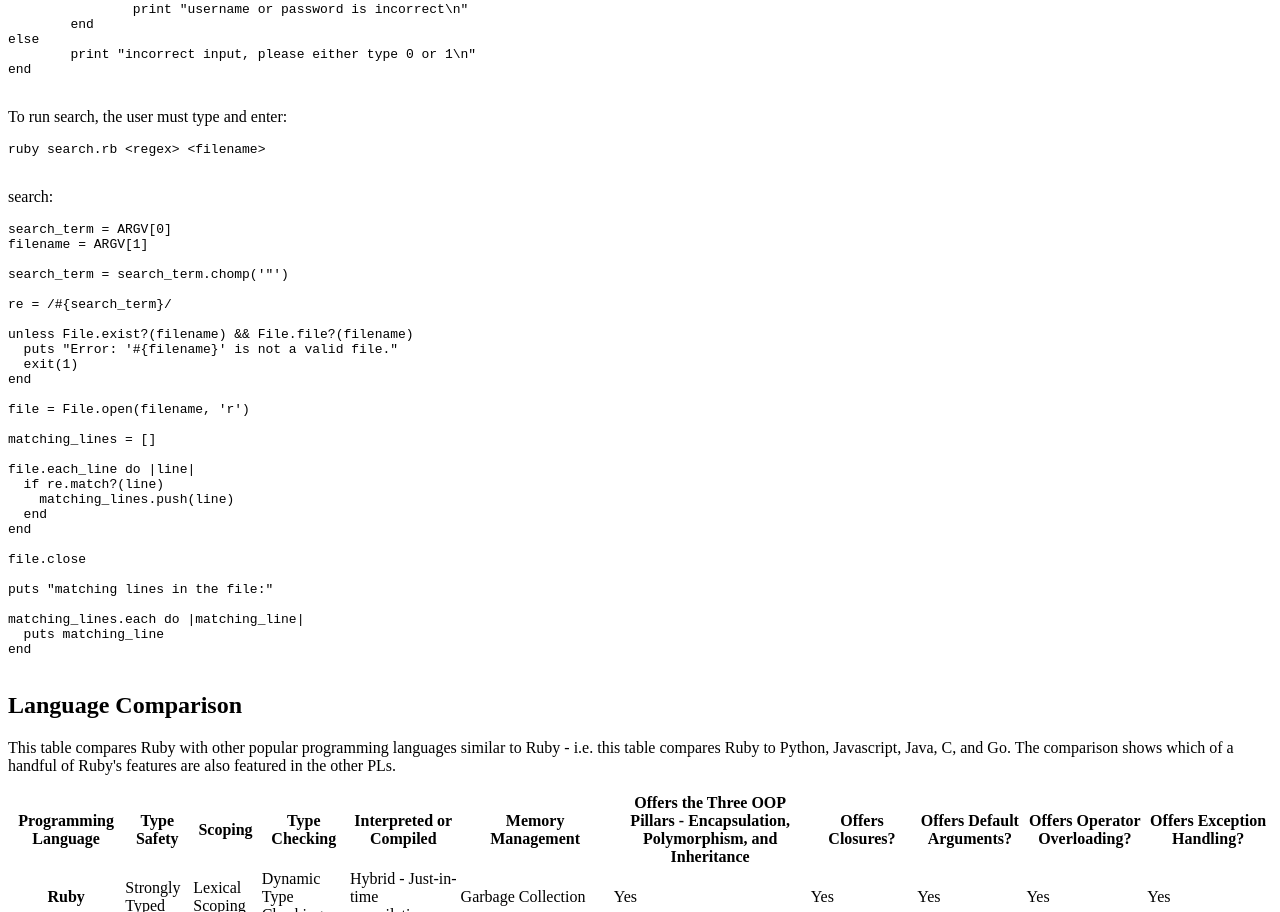
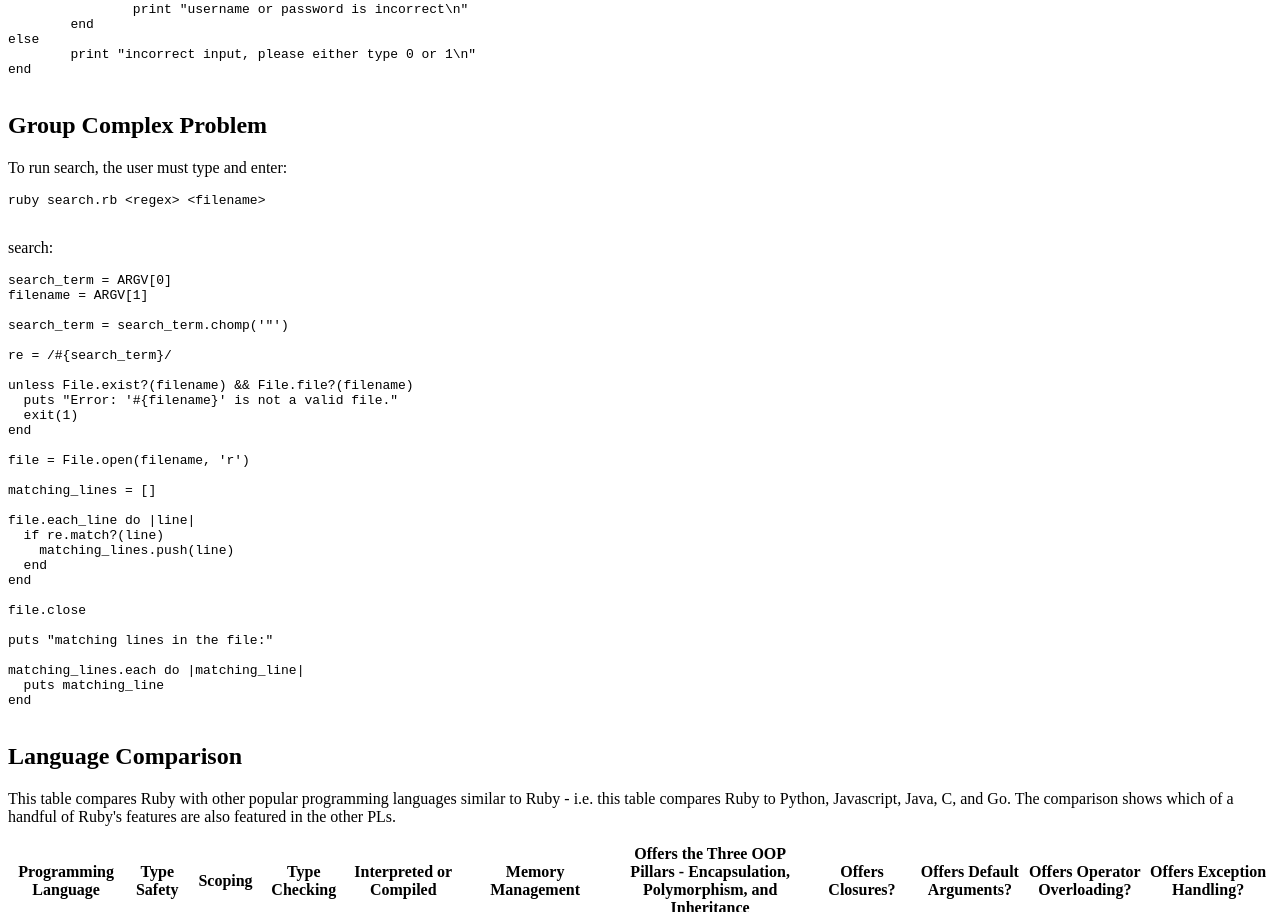
Before and after one commit to HunterMcCallister/RubyPW, a plain HTML site: page index.html in a window 1280 px wide. Shown: the part 4080-4992 px from the top of the page. Drawn offline with Linux system fonts and the light colour scheme.

Commit message:
added header for the group complex problem

```diff
--- a/index.html
+++ b/index.html
@@ -263,6 +263,7 @@
 end
     </pre>
 
+<h2>Group Complex Problem</h2>
     <p>To run search, the user must type and enter:</p>
     <pre>
 ruby search.rb &lt;regex&gt; &lt;filename&gt;
```
